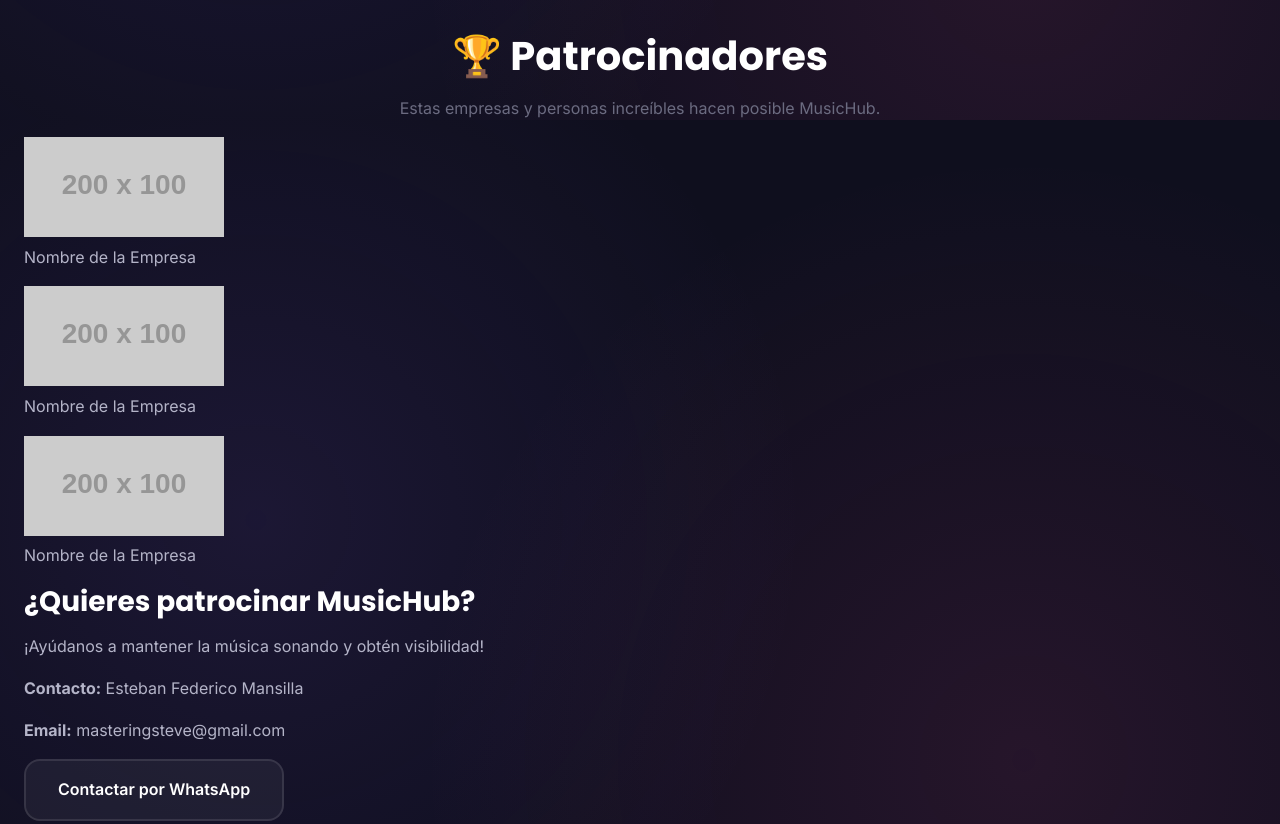
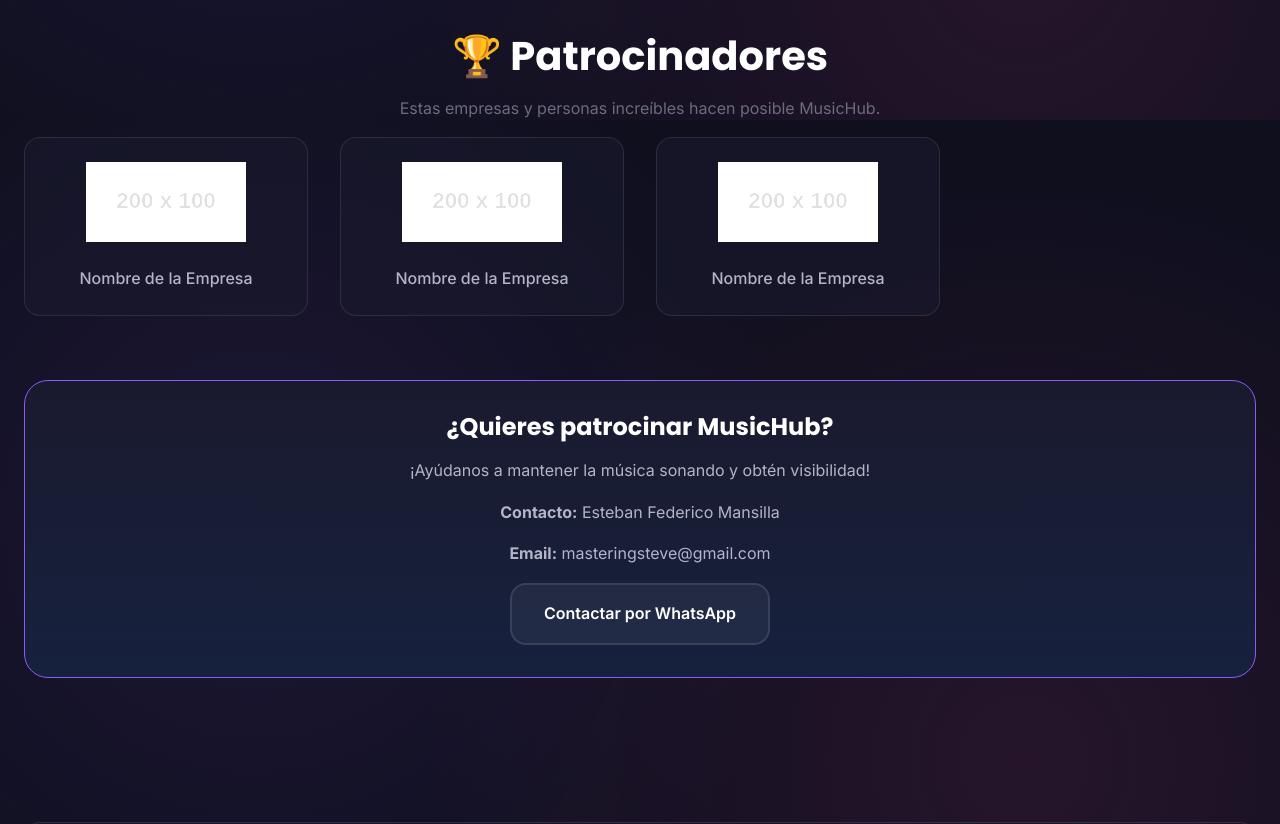
Before and after one commit to EstebanFedericoMansilla/MusicHub, a plain HTML site: page index.html in a window 1280 px wide. Shown: the part 680-1504 px from the top of the page. Drawn offline with Linux system fonts and the light colour scheme; no server answers; placeholder pictures from the web are drawn by us.

Commit message:
Add files via upload

```diff
--- a/styles.css
+++ b/styles.css
@@ -1079,70 +1079,60 @@ a:hover {
 }
 
 /* ============================================
-   Last Comment
+   Sponsors Section
    ============================================ */
+.sponsors-grid {
+    display: grid;
+    grid-template-columns: repeat(auto-fill, minmax(250px, 1fr));
+    gap: var(--spacing-lg);
+    align-items: center;
+}
 
-.last-comment-container {
-    border: 1px solid var(--border-color);
+.sponsor-card {
+    background: var(--bg-card);
     border-radius: var(--border-radius-lg);
     padding: var(--spacing-md);
-    margin-top: var(--spacing-lg);
-    background: var(--bg-card);
+    text-align: center;
+    transition: all var(--transition-base);
+    border: 1px solid var(--border-color);
 }
 
-.last-comment {
-    display: flex;
-    gap: var(--spacing-sm);
-    align-items: flex-start;
+.sponsor-card:hover {
+    transform: translateY(-5px);
+    box-shadow: var(--shadow-lg);
+    border-color: var(--color-accent);
 }
 
-.last-comment .user-avatar {
-    width: 40px;
-    height: 40px;
+.sponsor-logo {
+    max-width: 100%;
+    height: 80px;
+    object-fit: contain;
+    margin-bottom: var(--spacing-sm);
+    filter: grayscale(100%) brightness(1.5);
+    transition: filter var(--transition-base);
 }
 
-.comment-content {
-    flex: 1;
+.sponsor-card:hover .sponsor-logo {
+    filter: none;
 }
 
-.comment-header {
-    display: flex;
-    justify-content: space-between;
-    align-items: center;
-    margin-bottom: var(--spacing-xs);
+.sponsor-name {
+    color: var(--text-secondary);
+    font-weight: 500;
+    margin: 0;
 }
 
-.comment-header strong {
-    color: var(--text-primary);
-    font-weight: 600;
+.sponsor-cta {
+    grid-column: 1 / -1;
+    text-align: center;
+    background: var(--gradient-dark);
+    padding: var(--spacing-lg);
+    border-radius: var(--border-radius-xl);
+    margin-top: var(--spacing-lg);
+    border: 1px solid var(--color-primary);
 }
 
-.comment-time {
-    font-size: 0.8rem;
-    color: var(--text-muted);
-}
-
-.comment-body {
-    color: var(--text-secondary);
-    line-height: 1.5;
-    font-size: 0.9rem;
-}
-
-.comment-link {
-    display: inline-block;
-    margin-top: var(--spacing-sm);
-    font-size: 0.8rem;
-    color: var(--color-primary-light);
-    text-decoration: none;
-    font-weight: 500;
-}
-
-.comment-link:hover {
-    color: var(--color-primary);
-}
-
-.last-comment-container h3 {
-    font-size: 1.2rem;
-    margin-bottom: var(--spacing-sm);
+.cta-title {
+    font-size: 1.5rem;
     color: var(--text-primary);
 }
```
